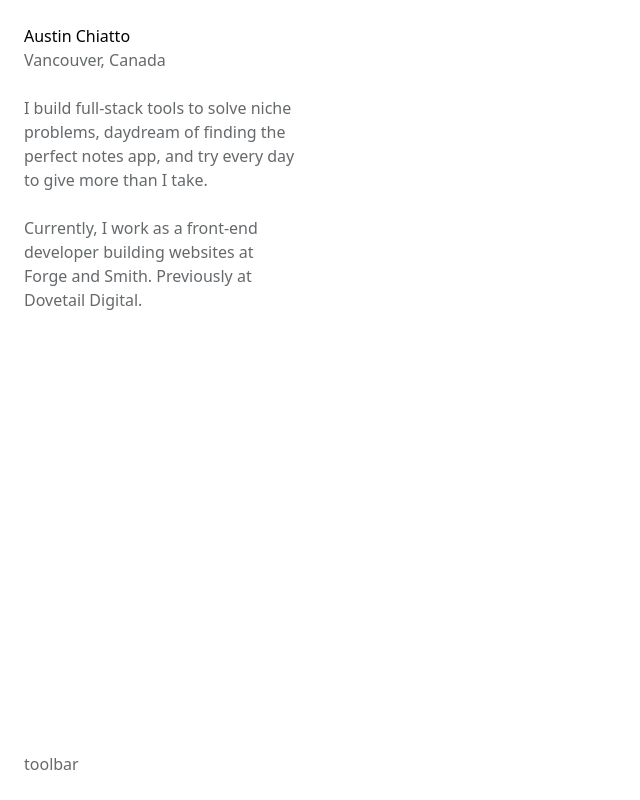
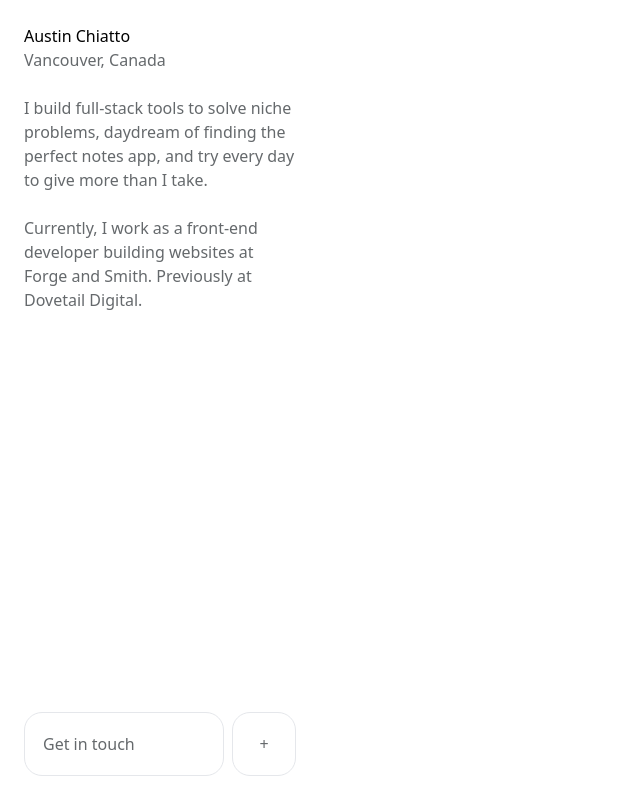
Before and after one commit to AustinChiatto/austinchiatto.com, a Next.js app: page / in a window 1280 px wide. Shown: the whole page, without its empty margins (0-640 px from the left). Built offline with nearby package versions, Linux system fonts and the light colour scheme.

Commit message:
implement ToolBar component

```diff
--- a/src/app/page.tsx
+++ b/src/app/page.tsx
@@ -1,4 +1,4 @@
-import SideBar from '@/components/SideBar/SideBar';
+import SideBar from '@/components/SideBar';
 import { portfolioData } from '@/data/content';
 
 export default function Home() {
--- a/src/components/SideBar/SideBar.tsx
+++ b/src/components/SideBar.tsx
@@ -1,4 +1,5 @@
 import { PortfolioData } from '@/data/content';
+import ToolBar from './ToolBar/ToolBar';
 
 type Props = {
   content: PortfolioData;
@@ -17,7 +18,7 @@ const SideBar = ({ content }: Props) => {
         <p>{intro.bio}</p>
         <p>{intro.employment}</p>
       </div>
-      <div>toolbar</div>
+      <ToolBar contacts={content.contacts} />
     </aside>
   );
 };
--- /dev/null
+++ b/src/components/ToolBar/ToolBar.tsx
@@ -0,0 +1,17 @@
+'use client';
+import { Contacts } from '@/data/content';
+
+type Props = {
+  contacts: Contacts[];
+};
+
+const ToolBar = ({ contacts }: Props) => {
+  return (
+    <div className="w-full flex gap-2">
+      <button className="flex-1 h-16 px-[1.125rem] py-2.5 text-left border border-border rounded-lg bg-background">Get in touch</button>
+      <button className="h-full aspect-square border border-border rounded-lg bg-background">+</button>
+    </div>
+  );
+};
+
+export default ToolBar;
```
